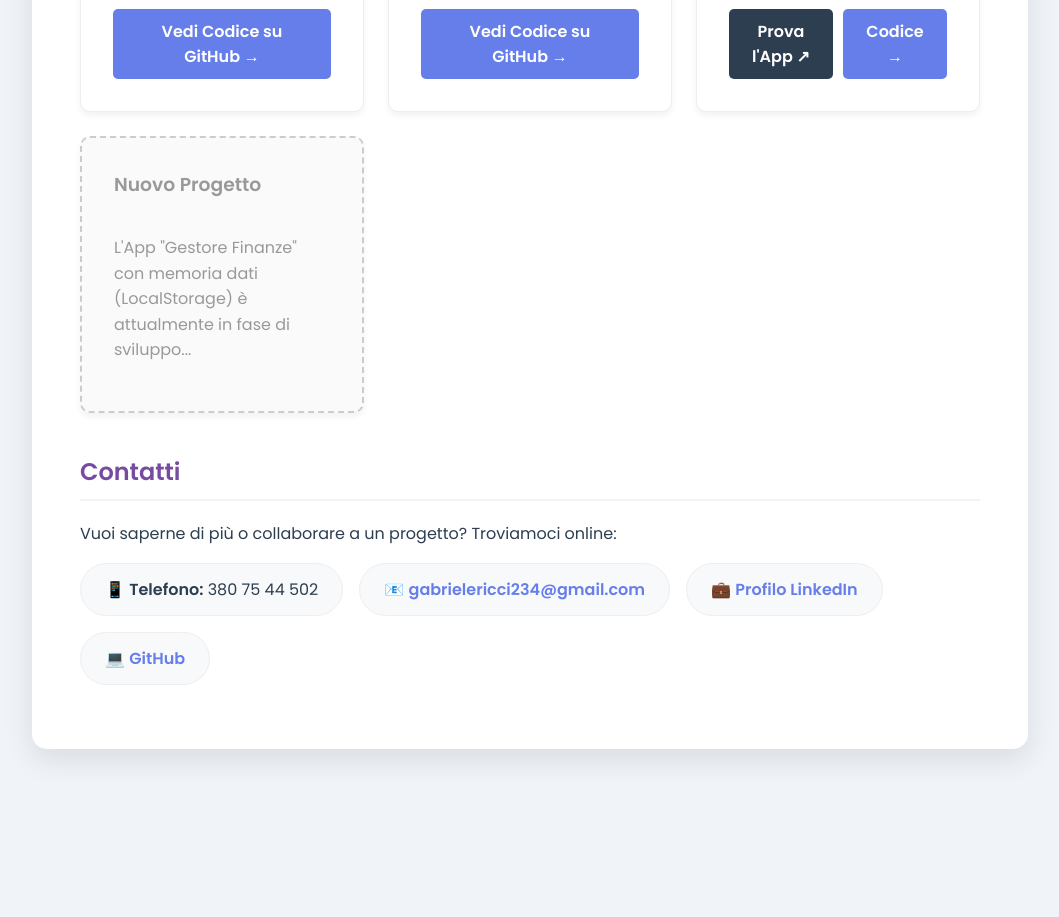
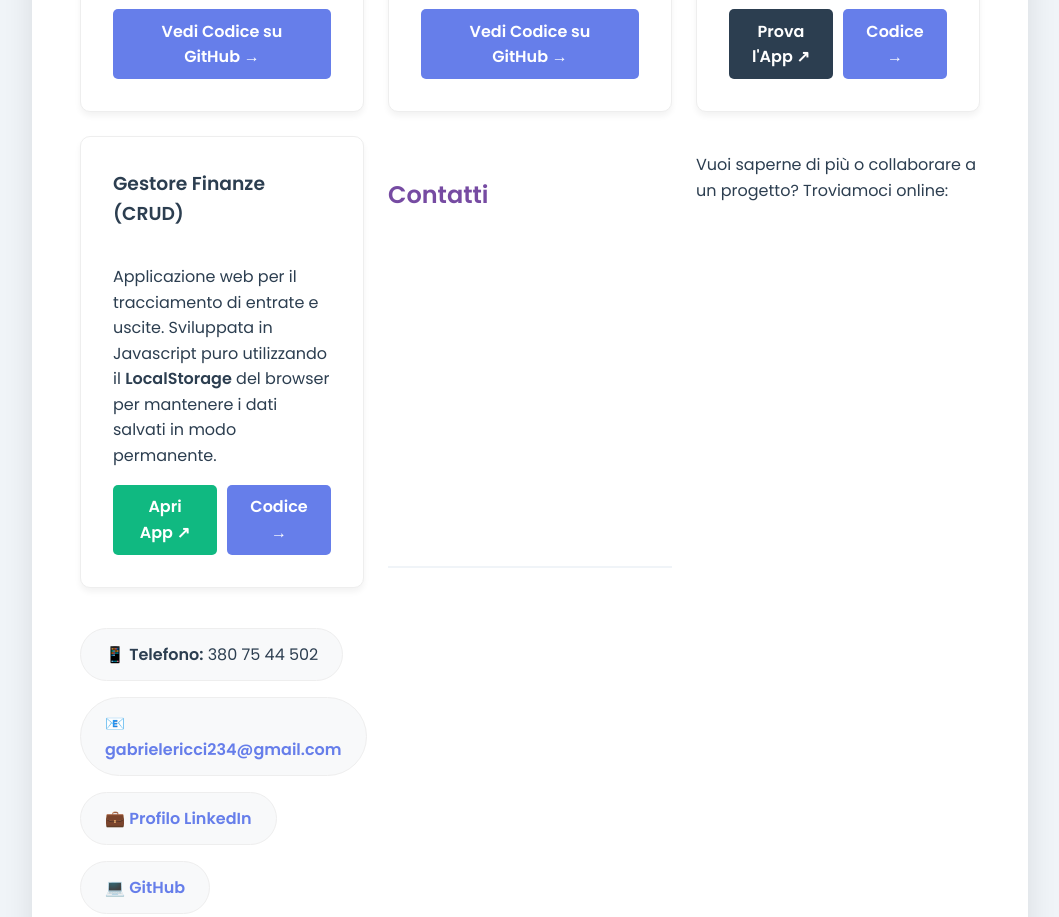
Before and after one commit to GabrieleRicci95/GabrieleRicci95.github.io, a plain HTML site: page index.html in a window 1280 px wide. Shown: the part 1980-2897 px from the top of the page, without its empty margins (110-1169 px from the left). Before the commit the page ends 2777 px from the top, so only its background shows below. Drawn offline with Linux system fonts and the light colour scheme.

Commit message:
Update index.html

```diff
--- a/index.html
+++ b/index.html
@@ -368,12 +368,15 @@
                     <a href="https://github.com/GabrieleRicci95/app-meteo" target="_blank" class="project-link" style="flex: 1;">Codice &rarr;</a>
                 </div>
             </div>
-            <!-- SPAZIO PER IL PROGETTO 4 (Gestore Finanze in arrivo) -->
-            <div class="project-card" style="border: 2px dashed #ccc; background: #fafafa;">
-                <h3 style="color: #999;">Nuovo Progetto</h3>
-                <p style="color: #999;">L'App "Gestore Finanze" con memoria dati (LocalStorage) è attualmente in fase di sviluppo...</p>
+                    <!-- PROGETTO 4 -->
+            <div class="project-card">
+                <h3>Gestore Finanze (CRUD)</h3>
+                <p>Applicazione web per il tracciamento di entrate e uscite. Sviluppata in Javascript puro utilizzando il <strong>LocalStorage</strong> del browser per mantenere i dati salvati in modo permanente.</p>
+                <div style="display: flex; gap: 10px; margin-top: auto;">
+                    <a href="https://gabrielericci95.github.io/gestore-finanze/" target="_blank" class="project-link" style="flex: 1; background: #10b981;">Apri App ↗</a>
+                    <a href="https://github.com/GabrieleRicci95/gestore-finanze" target="_blank" class="project-link" style="flex: 1;">Codice &rarr;</a>
+                </div>
             </div>
-        </div>
         <h2>Contatti</h2>
         <p>Vuoi saperne di più o collaborare a un progetto? Troviamoci online:</p>
         <ul class="contact-list">
```
